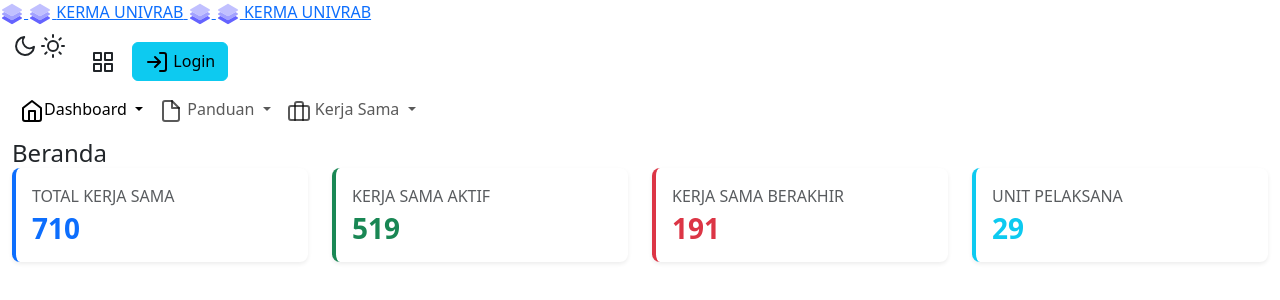
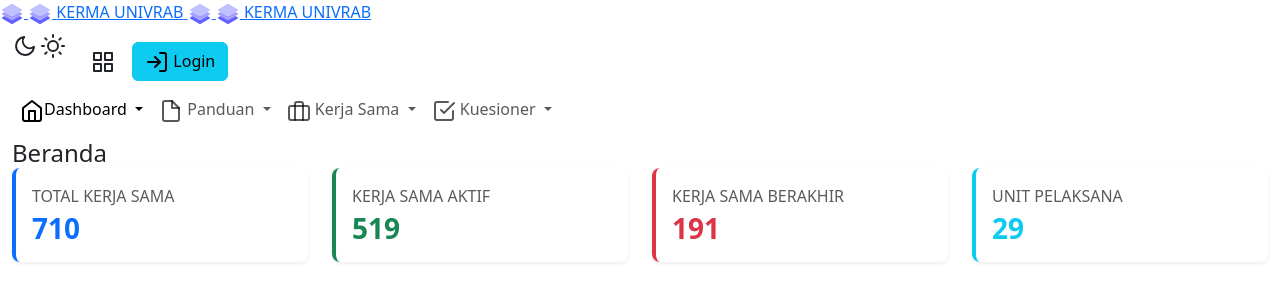
Before and after one commit to rendiputra06/kerma_lama, a CodeIgniter app: page /t2/ in a window 1280 px wide. Shown: the top 300 px of the page. Run offline with CodeIgniter, Linux system fonts and the light colour scheme; data comes from the database, SQL or seed files in the repository; some libraries are stand-ins or nearby versions.

Commit message:
feat: add questionnaire menu item linking to Google Form in public view and routes

```diff
--- a/application/config/routes.php
+++ b/application/config/routes.php
@@ -14,6 +14,7 @@ defined('BASEPATH') or exit('No direct script access allowed');
 
 $route['default_controller']            = 'publik';
 $route['dashboard']                     = 'beranda';
+$route['kuesioner_gform']               = 'publik/kuesioner_gform';
 
 $route['deactivate/(:num)']             = 'auth/deactivate/$1';
 $route['activate/(:num)']               = 'auth/activate/$1';
--- a/application/modules/publik/controllers/Publik.php
+++ b/application/modules/publik/controllers/Publik.php
@@ -95,6 +95,11 @@ class Publik extends MY_Controller
     // ====================================
     // Controller untuk Pengisian Kuisioner
     // ====================================
+    public function kuesioner_gform()
+    {
+        redirect('https://docs.google.com/forms/d/e/1FAIpQLSfpLztb1gOt6bebq4RO4jGmnij-bmrxzFcETXxDWQ2OIa6Vbw/viewform');
+    }
+
     public function kuisioner($token)
     {
         $this->template->title = 'Kuisioner';
--- a/application/views/widgets/public/menu.php
+++ b/application/views/widgets/public/menu.php
@@ -23,6 +23,12 @@
                             <span data-key="t-components">Kerja Sama</span>
                         </a>
                     </li>
+                    <li class="nav-item dropdown">
+                        <a class="nav-link dropdown-toggle arrow-none" href="<?= site_url('kuesioner_gform') ?>" id="topnav-uielement" role="button" target="_blank">
+                            <i data-feather="check-square"></i>
+                            <span data-key="t-components">Kuesioner</span>
+                        </a>
+                    </li>
                     <!--<li class="nav-item dropdown">-->
                     <!--    <a class="nav-link dropdown-toggle arrow-none" href="<?= site_url('publik/laporan') ?>" role="button">-->
                     <!--        <i data-feather="layout"></i><span data-key="t-horizontal">Laporan</span>-->
```
